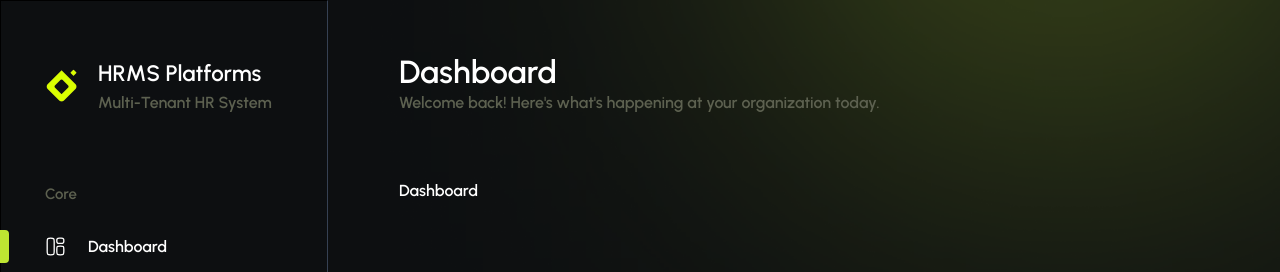
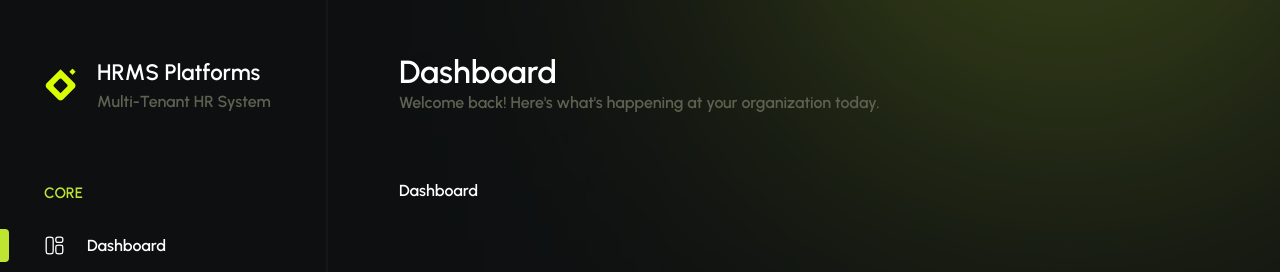
Before and after one commit to Benjamin-Endale/HRMS, a React (Vite) app: page / in a window 1280 px wide. Shown: the top 272 px of the page. Built offline with nearby package versions, Linux system fonts and the light colour scheme.

Commit message:
newDash update

```diff
--- a/package.json
+++ b/package.json
@@ -27,6 +27,7 @@
     "eslint-plugin-react-hooks": "^5.2.0",
     "eslint-plugin-react-refresh": "^0.4.20",
     "globals": "^16.3.0",
+    "tailwind-scrollbar": "^4.0.2",
     "vite": "^7.0.4"
   }
 }
--- a/src/Components/Header.jsx
+++ b/src/Components/Header.jsx
@@ -10,7 +10,9 @@ const Header = ({ readPath }) => {
     Leave_Management: "Manage employee leave requests, balances, and policies.",
     Recruitment: "",
     Performance:"",
-    Training:""
+    Training:"",
+    Announcement:"",
+    Assets:""
 
 
   }
@@ -24,7 +26,9 @@ const Header = ({ readPath }) => {
     "leaveManagment": "Leave_Management",
     "recruitment": "Recruitment",
     "performance":"Performance",
-    "training":"Training"
+    "training":"Training",
+    "announcement":"Announcement",
+    "assets":"Assets"
   }
 
   // Safely access the right key
--- a/src/Components/mainBody.jsx
+++ b/src/Components/mainBody.jsx
@@ -1,38 +1,28 @@
-import React from 'react'
+import React , {useState} from 'react'
 import { Link, NavLink } from 'react-router-dom'
 import { boolean } from 'zod'
 
 
 const MainBody = ({readPath}) => {
-        // const coreDash = ["Dashboard",'organization','employees','attendance','leaveManagment']
-        // const detect = false;
-        // const handlegreen = () =>{
-        //     coreDash.forEach(element => {
-        //         if(element === readPath){
-        //             return detect == true;
-        //         }
-        //     });
-        // }
-
   return (
 
     <>
-        <aside className='w-[20.5rem]  h-screen flex flex-col gap-[4.25rem] pl-[2.75rem] pt-[3.5rem] border border-r-gray-700 overflow'>
-            <div className=' flex items-center gap-[1.25rem] '>
+        <aside className=' customBorder scrollBar w-[20.5rem]  h-screen flex flex-col gap-[4.25rem] relative pl-[2.75rem] pt-[3.5rem] overflow-y-auto'>
+            <div className=' flex items-center gap-[1.25rem]  '>
                 <img className='w-[2.0625rem] h-[2.3125rem]' src="/image/logo.png" alt="" />
                 <div>
                     <h1 className='text-[1.4rem] text-white'>HRMS Platforms</h1>
-                    <h4 className='text-limegray text-[1rem]]'>Multi-Tenant HR System </h4>
+                    <h4 className='text-limegray text-[1rem]'>Multi-Tenant HR System </h4>
                 </div>
             </div>
             <nav className='flex flex-col gap-[4.0625rem]'>
                 {/* Core */}
                 <section className='space-y-[1.5625rem]'>
                     <div>
-                        <h4 className='text-[15px] text-limegray'>Core</h4>
+                        <h4 className={`${['Dashboard' , 'organization' , 'employees', 'attendance' , 'leaveManagment'].includes(readPath) ? 'text-lemongreen' : 'text-limegray'} text-[0.9375rem]`}>CORE</h4>
                     </div>
-                    <div className='flex items-center  h-[2.0625rem]   '>
-                        <div  className={`${readPath === 'Dashboard' ? 'flex' : 'hidden'} absolute  left-0  navBarhover `}></div>
+                    <div className='flex items-center  h-[2.0625rem] ' >
+                        <div className={`${readPath === 'Dashboard' ? 'flex' : 'hidden'} absolute  left-0  navBarhover `}></div>
                         <div className='navLinkconfig'>
                             <svg  width="21" height="21" viewBox="0 0 21 21" fill="none" xmlns="http://www.w3.org/2000/svg" stroke= {readPath === 'Dashboard' ? 'white' : '#5D6150'} stroke-width="1.3125">
             <path d="M2.1875 5.6875C2.1875 4.03758 2.1875 3.21262 2.70007 2.70007C3.21262 2.1875 4.03758 2.1875 5.6875 2.1875C7.33742 2.1875 8.16238 2.1875 8.67493 2.70007C9.1875 3.21262 9.1875 4.03758 9.1875 5.6875V15.3125C9.1875 16.9624 9.1875 17.7873 8.67493 18.2999C8.16238 18.8125 7.33742 18.8125 5.6875 18.8125C4.03758 18.8125 3.21262 18.8125 2.70007 18.2999C2.1875 17.7873 2.1875 16.9624 2.1875 15.3125V5.6875Z" />
@@ -45,8 +35,8 @@ const MainBody = ({readPath}) => {
                         </div>
                     </div>
                     {/* Organization */}
-                    <div className='flex items-center  h-[2.0625rem]   '>
-                        <div  className={`${readPath === 'organization' ? 'flex' : 'hidden'} absolute  left-0  navBarhover `}></div>
+                    <div className='flex items-center  h-[2.0625rem]' >
+                        <div  className={`${readPath === 'organization' ? 'flex' : 'hidden'}  absolute  left-0  navBarhover `}></div>
                         <div className='navLinkconfig'>
                             <svg width="21" height="21" viewBox="0 0 21 21" fill="none" xmlns="http://www.w3.org/2000/svg" stroke={readPath === 'organization' ? 'white' : '#5D6150'} stroke-width="1.3125">
     <path d="M19.25 19.25H1.75"  stroke-linecap="round"/>
@@ -115,7 +105,7 @@ const MainBody = ({readPath}) => {
                 <section className='space-y-[1.5625rem]'>
                     {/* Recruitment */}
                     <div>
-                        <h4 className='text-limegray text-[15px]'>TALENT</h4>
+                        <h4 className= {`${['recruitment', 'performance' , 'training'].includes(readPath) ? 'text-lemongreen' : 'text-limegray'} text-[0.9375rem]`}>TALENT</h4>
                     </div>
                     <div className='flex items-center  h-[2.0625rem]   '>
                         <div  className={`${readPath === 'recruitment' ? 'flex' : 'hidden'} absolute  left-0  navBarhover `}></div>
@@ -132,9 +122,6 @@ const MainBody = ({readPath}) => {
                         </div>
                     </div>
                     {/* Performance */}
-                    {/* stroke-width="1.3125" */}
-                    {/* #5D6150 */}
-                    {/* stroke={readPath === 'organization' ? 'white' : '#5D6150'} stroke-width="1.5" */}
                     <div className='flex items-center  h-[2.0625rem]   '>
                         <div  className={`${readPath === 'performance' ? 'flex' : 'hidden'} absolute  left-0  navBarhover `}></div>
                         <div className='navLinkconfig'>
@@ -169,7 +156,7 @@ const MainBody = ({readPath}) => {
                 <section className='space-y-[1.5625rem]'>
 
                     <div>
-                        <h4 className='text-limegray text-[15px]'>OPERATION</h4>
+                        <h4 className= {`${['assets', 'announcement'].includes(readPath) ? 'text-lemongreen' : 'text-limegray'} text-[0.9375rem]`}>OPERATION</h4>
                     </div>
 
                     {/* Assets */}
--- a/src/index.css
+++ b/src/index.css
@@ -35,3 +35,23 @@
     @apply flex gap-[1.375rem] items-center justify-center
   }
 }
+
+.customBorder{
+  border: 2px solid rgba(223, 223, 223, 0.03) ;
+  border-left: none;
+  border-top: none;
+  border-bottom: none;
+}
+
+
+.scrollBar::-webkit-scrollbar {
+  width: 1px;
+}
+
+.scrollBar::-webkit-scrollbar-track {
+  background-color: rgba(223, 223, 223, 0.03);
+}
+
+.scrollBar::-webkit-scrollbar-thumb {
+  background-color: rgba(223, 223, 223, 0.03);
+}
--- a/vite.config.js
+++ b/vite.config.js
@@ -6,6 +6,6 @@ import tailwindcss from '@tailwindcss/vite'
 export default defineConfig({
   plugins: [
     react(),
-    tailwindcss()
+    tailwindcss(),
   ],
 })
```
Also changed, not shown: 1 other file (tests, documents, lock files or other folders).
